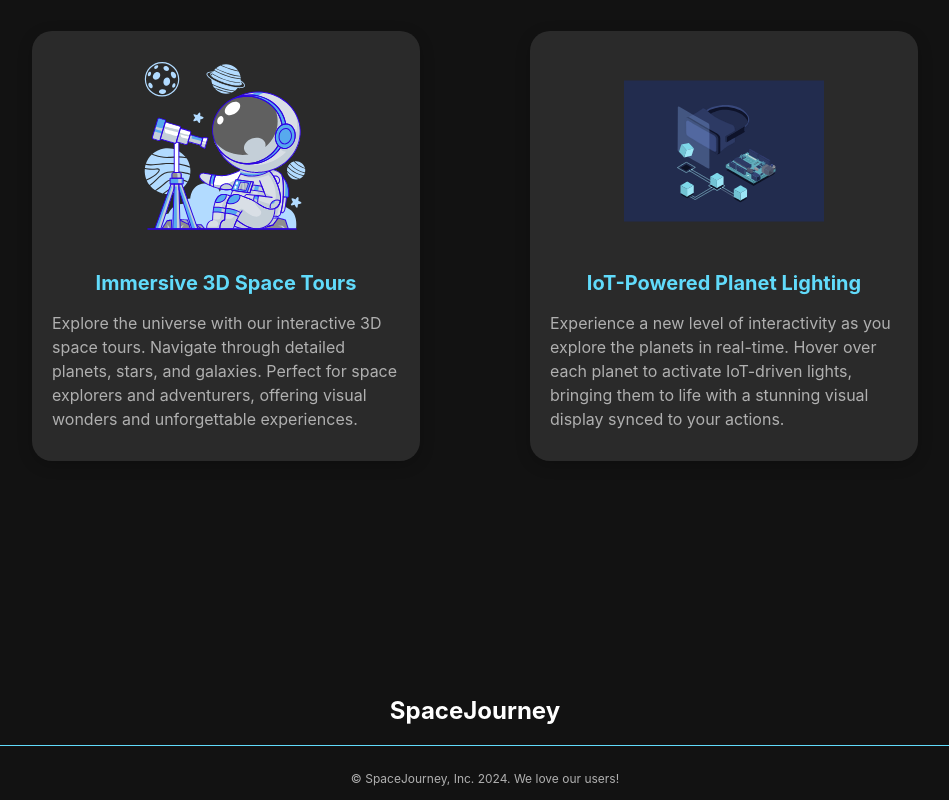
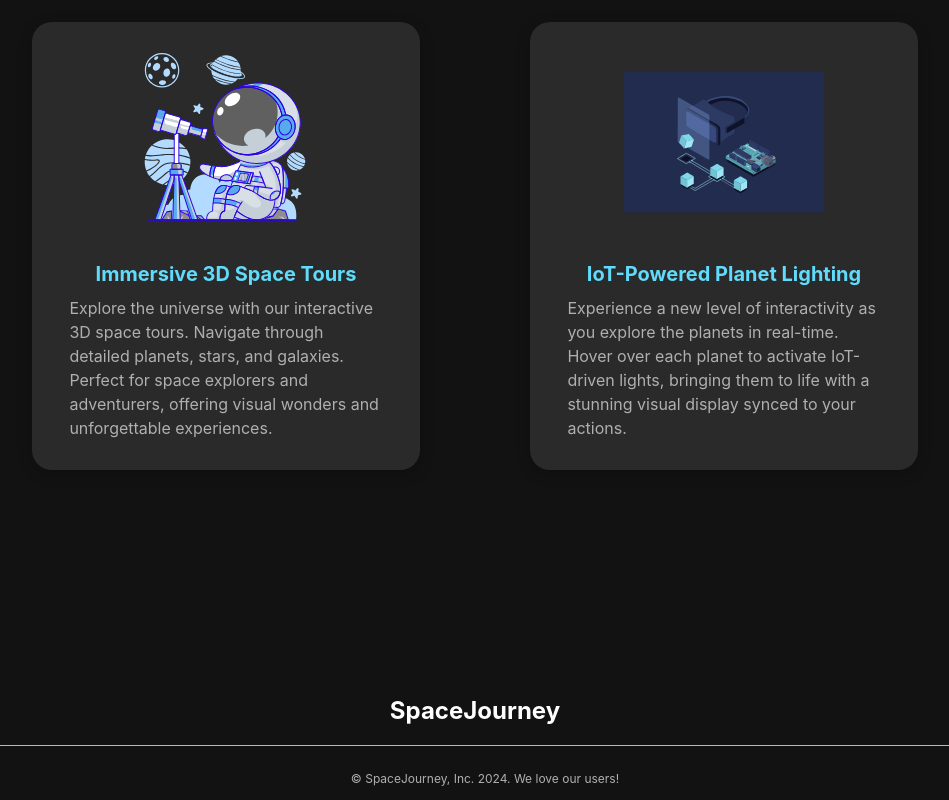
Before and after one commit to kawthar-shameseldeen/Space-Journey-Front, a React (Create React App) app in the folder space-journey/: page /home in a window 1280 px wide. Shown: the part 3076-3876 px from the top of the page, without its empty margins (165-1114 px from the left). Built offline with nearby package versions, Linux system fonts and the light colour scheme.

Commit message:
added styles

```diff
--- a/space-journey/src/components/features/features.css
+++ b/space-journey/src/components/features/features.css
@@ -46,7 +46,10 @@
     font-size: 16px;
     line-height: 1.5;
     color: #aaa;
-    text-align: center;
+
+    text-align: justify;
+    width: 90%;
+    margin: 0 auto;
 }
 
 .lottie-container {
```
